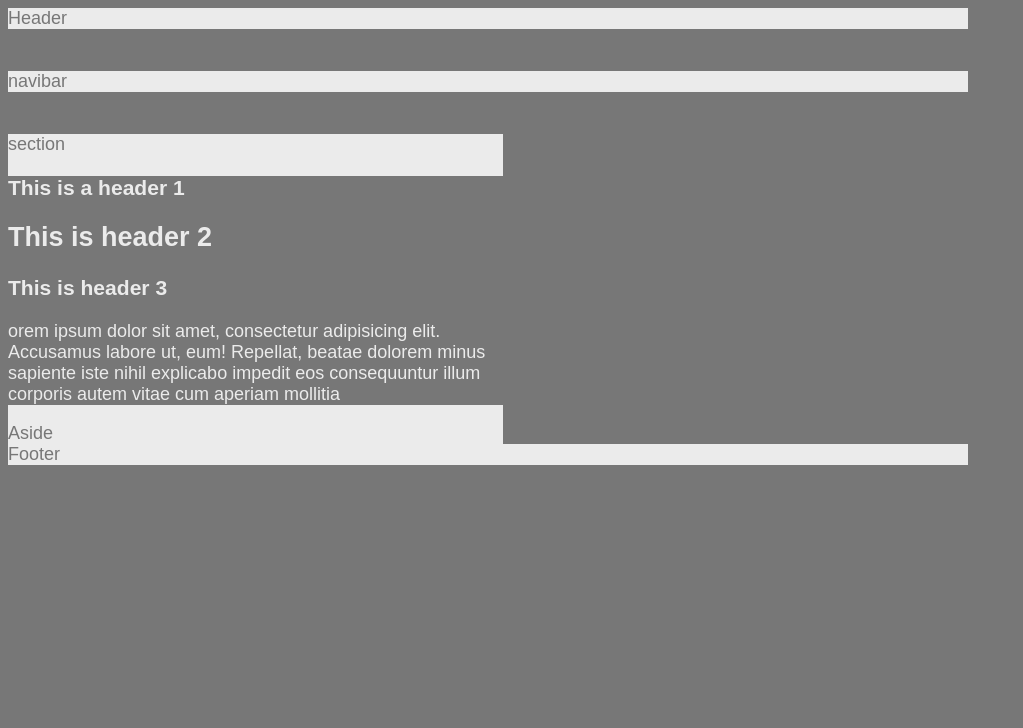
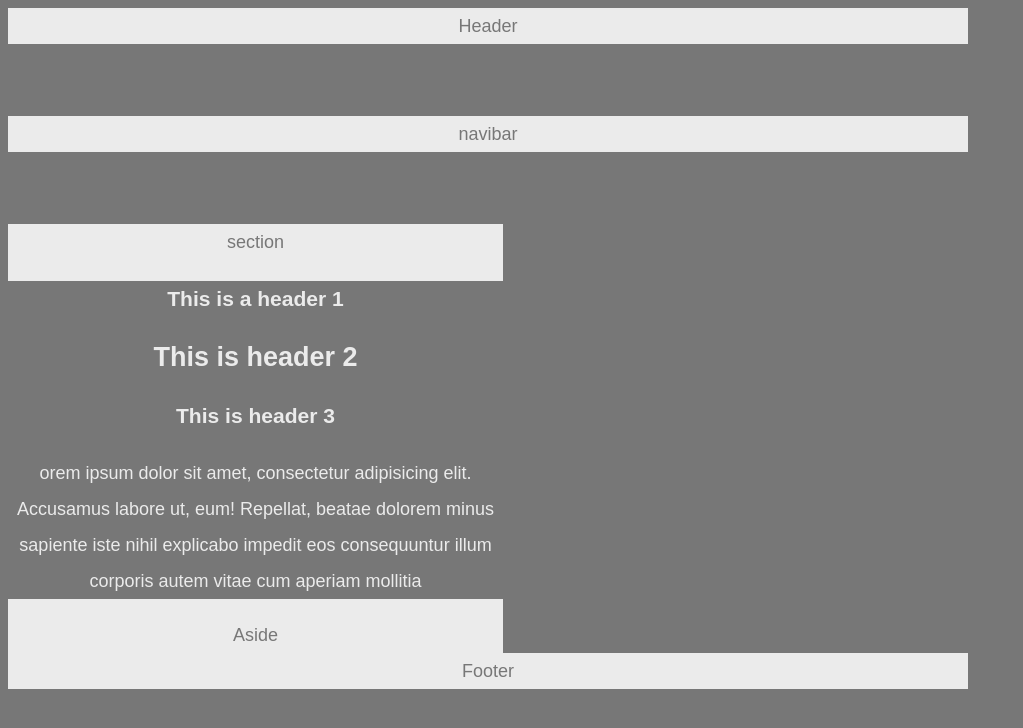
Before and after one commit to SelenaScola/HW-Wireframe, a plain HTML site: page index.html in a window 1280 px wide. Shown: the whole page, without its empty margins (0-1023 px from the left). Drawn offline with Linux system fonts and the light colour scheme.

Commit message:
center alinged text and increased line height in body.

```diff
--- a/style.css
+++ b/style.css
@@ -1,13 +1,26 @@
+
+/* center alings everything */
+* {
+    box-sizing: border-box;
+    text-align: center;
+  }
+
 Body {
     font-family: Arial, Helvetica, sans-serif;
     color: #777;
     background: #777;
     width: 960px;
     font-size: 18px;
+    line-height: 36px;
+
      /* font-family: Helvetica Neue not found */
 }
 
-Header, Nav, Section, and Footer {
+.container {
+
+}
+
+Header, Nav, Section, Aside, and Footer {
     background: #ebebeb;
 }
 
```
